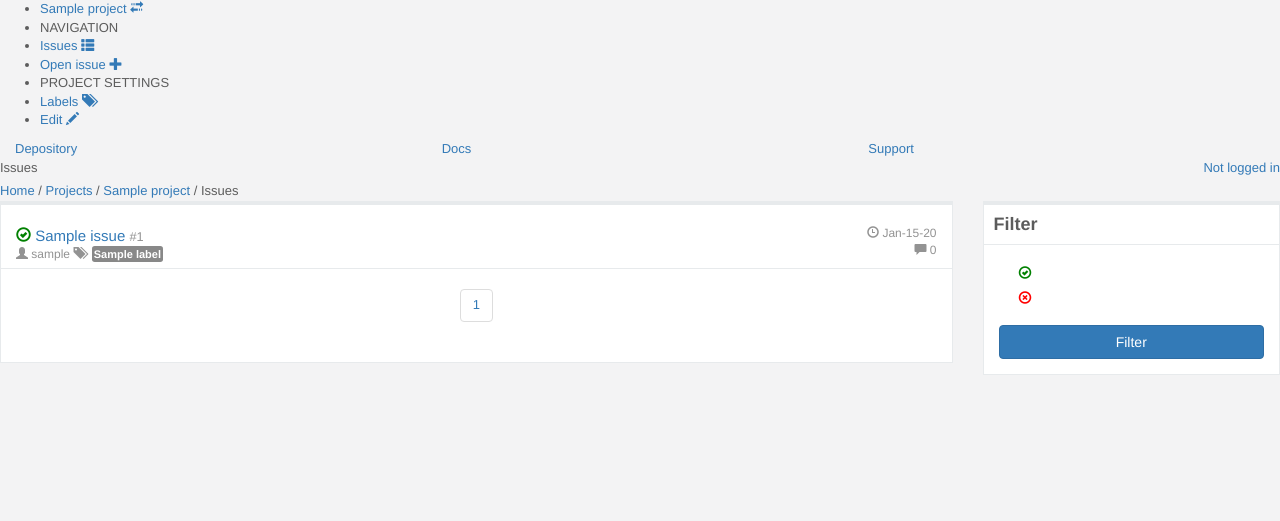
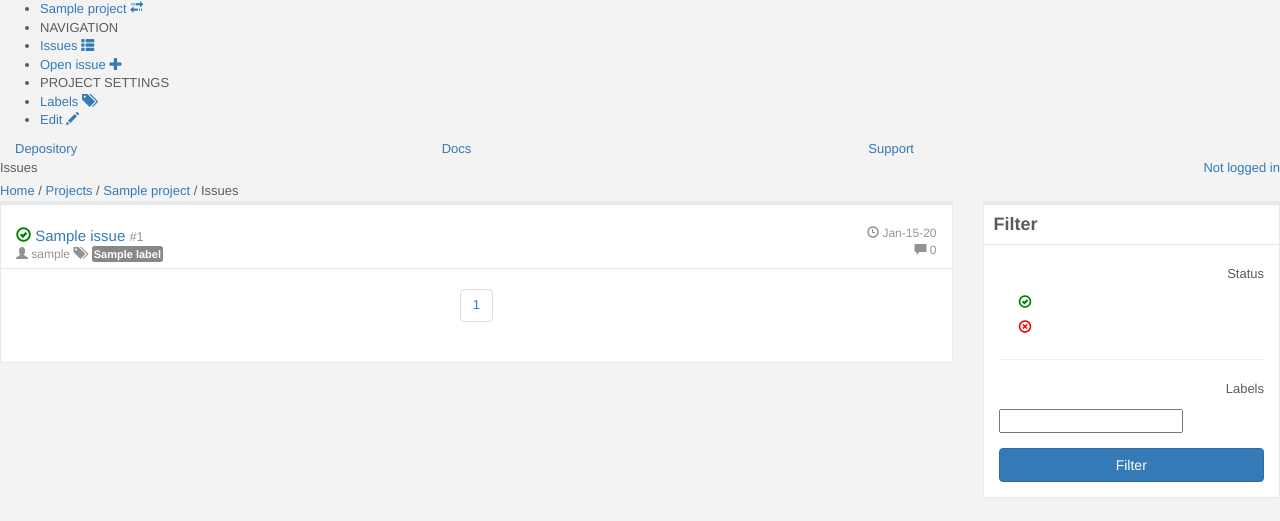
Before and after one commit to poulp/django-app-tracker, a Django app: template apptracker/templates/apptracker/issues/list.html in a window 1280 px wide. Shown: the top 521 px of the page. Run offline with Django 3.2, Linux system fonts and the light colour scheme; the template is opened without the code that fills it: most values are stand-ins (such as "Sample title", 1, 10 or a date in 2020); form fields are guessed from the names that the template uses; some libraries are stand-ins or nearby versions.

Commit message:
filter issues by labels

```diff
--- a/apptracker/templates/apptracker/issues/list.html
+++ b/apptracker/templates/apptracker/issues/list.html
@@ -76,6 +76,9 @@
                 <div class="box-body">
                     <form method="GET" action="{% url "issue-list" project.pk %}">
                         <div class="form-group">
+                            <div class="text-right">
+                                <p>Status</p>
+                            </div>
                             <div class="checkbox">
                                 <label>
                                     {{ filter_form.is_open }}
@@ -90,6 +93,13 @@
                                 </label>
                             </div>
                         </div>
+                        <hr/>
+                        <div class="text-right">
+                                <p>Labels</p>
+                            </div>
+                        <div class="form-group">
+                            {{ filter_form.labels }}
+                        </div>
                         <button class="btn btn-primary btn-block" type="submit">Filter</button>
                     </form>
                 </div>
```
Also changed, not shown: apptracker/forms.py (+7 -2 lines), apptracker/views/issues.py (+6 -3 lines).
